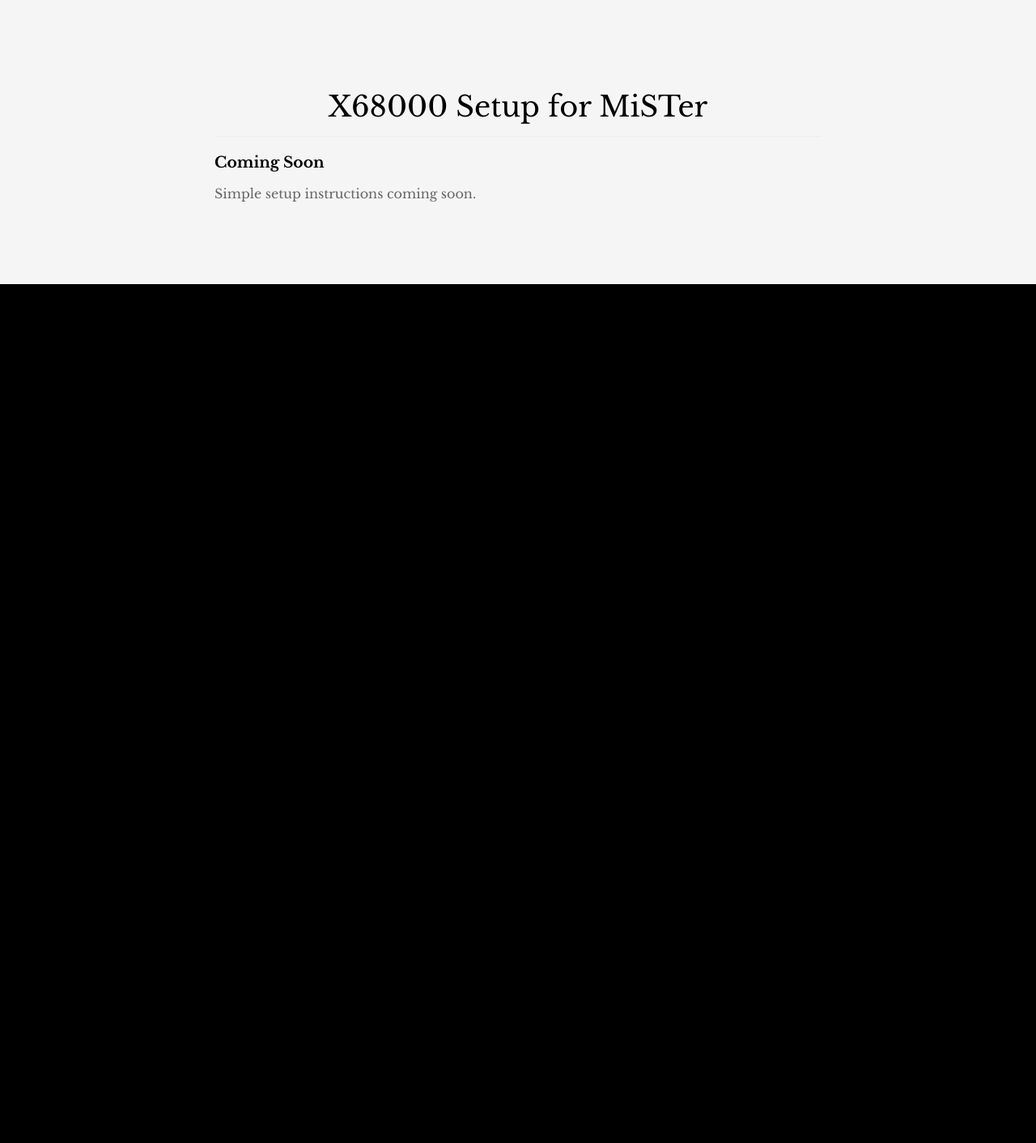
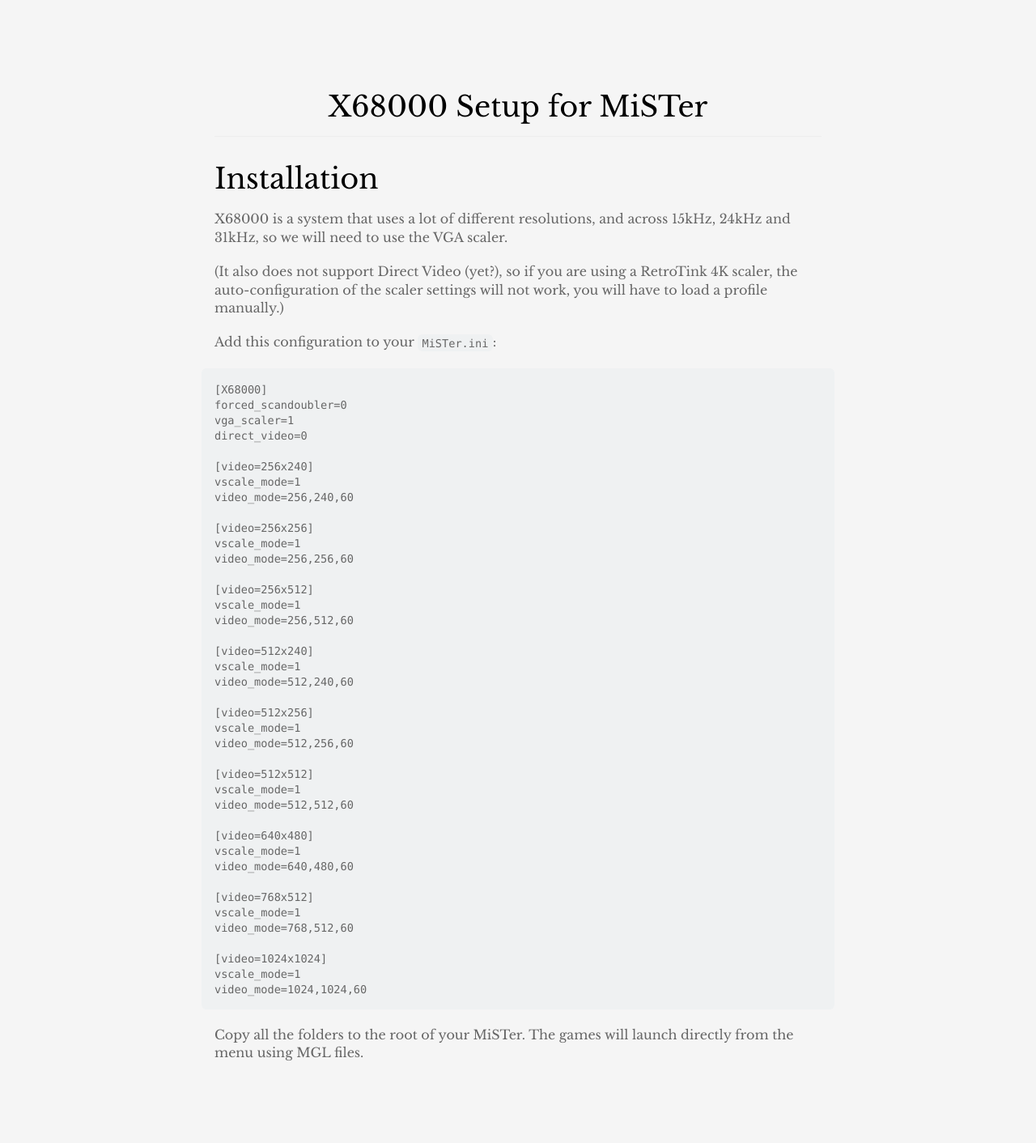
Before and after one commit to X68K-us/x68k-us.github.io, a Jekyll site: the page built from docs.md, in a window 1280 px wide. Shown: the whole page at 81% size. Built offline with Jekyll 4.4.1, drawn with Linux system fonts in a browser that asks for light colours; before the commit the page ends 900 px from its top, so only the background shows below that.

Commit message:
Add initial installation instructions

````diff
--- a/docs.md
+++ b/docs.md
@@ -2,9 +2,60 @@
 title: X68000 Setup for MiSTer
 ---
 
-### Coming Soon
+## Installation
 
-Simple setup instructions coming soon.
+X68000 is a system that uses a lot of different resolutions, and across 15kHz, 24kHz and 31kHz, so we will need to use the VGA scaler.
+
+(It also does not support Direct Video (yet?), so if you are using a RetroTink 4K scaler, the auto-configuration of the scaler settings will not work, you will have to load a profile manually.)
+
+Add this configuration to your `MiSTer.ini`:
+
+```
+[X68000]
+forced_scandoubler=0
+vga_scaler=1
+direct_video=0
+
+[video=256x240]
+vscale_mode=1
+video_mode=256,240,60
+
+[video=256x256]
+vscale_mode=1
+video_mode=256,256,60
+
+[video=256x512]
+vscale_mode=1
+video_mode=256,512,60
+
+[video=512x240]
+vscale_mode=1
+video_mode=512,240,60
+
+[video=512x256]
+vscale_mode=1
+video_mode=512,256,60
+
+[video=512x512]
+vscale_mode=1
+video_mode=512,512,60
+
+[video=640x480]
+vscale_mode=1
+video_mode=640,480,60
+
+[video=768x512]
+vscale_mode=1
+video_mode=768,512,60
+
+[video=1024x1024]
+vscale_mode=1
+video_mode=1024,1024,60
+```
+
+Copy all the folders to the root of your MiSTer. The games will launch directly from the menu using MGL files.
+
+
 
 <script>
         document.addEventListener("DOMContentLoaded", function () {
````
